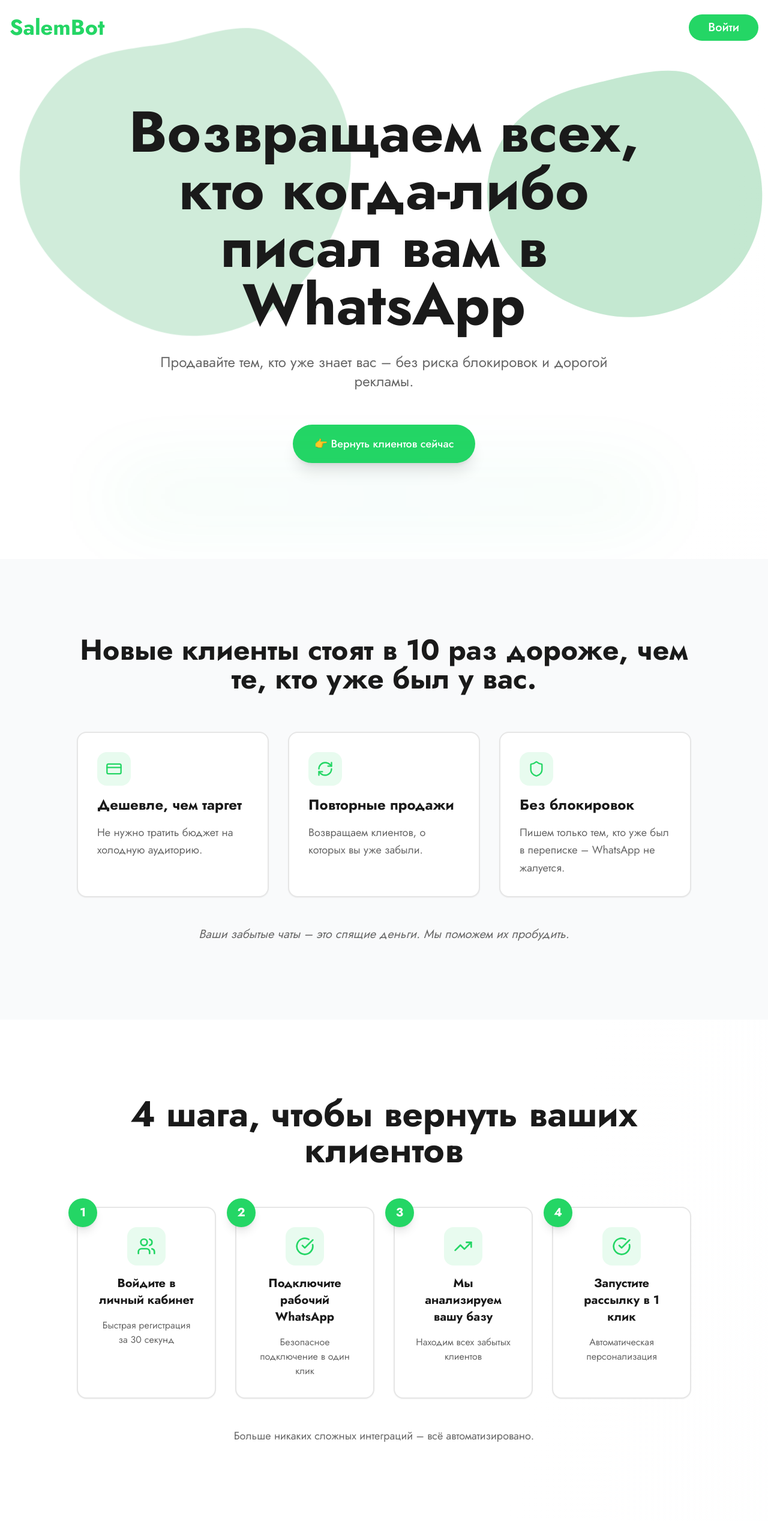
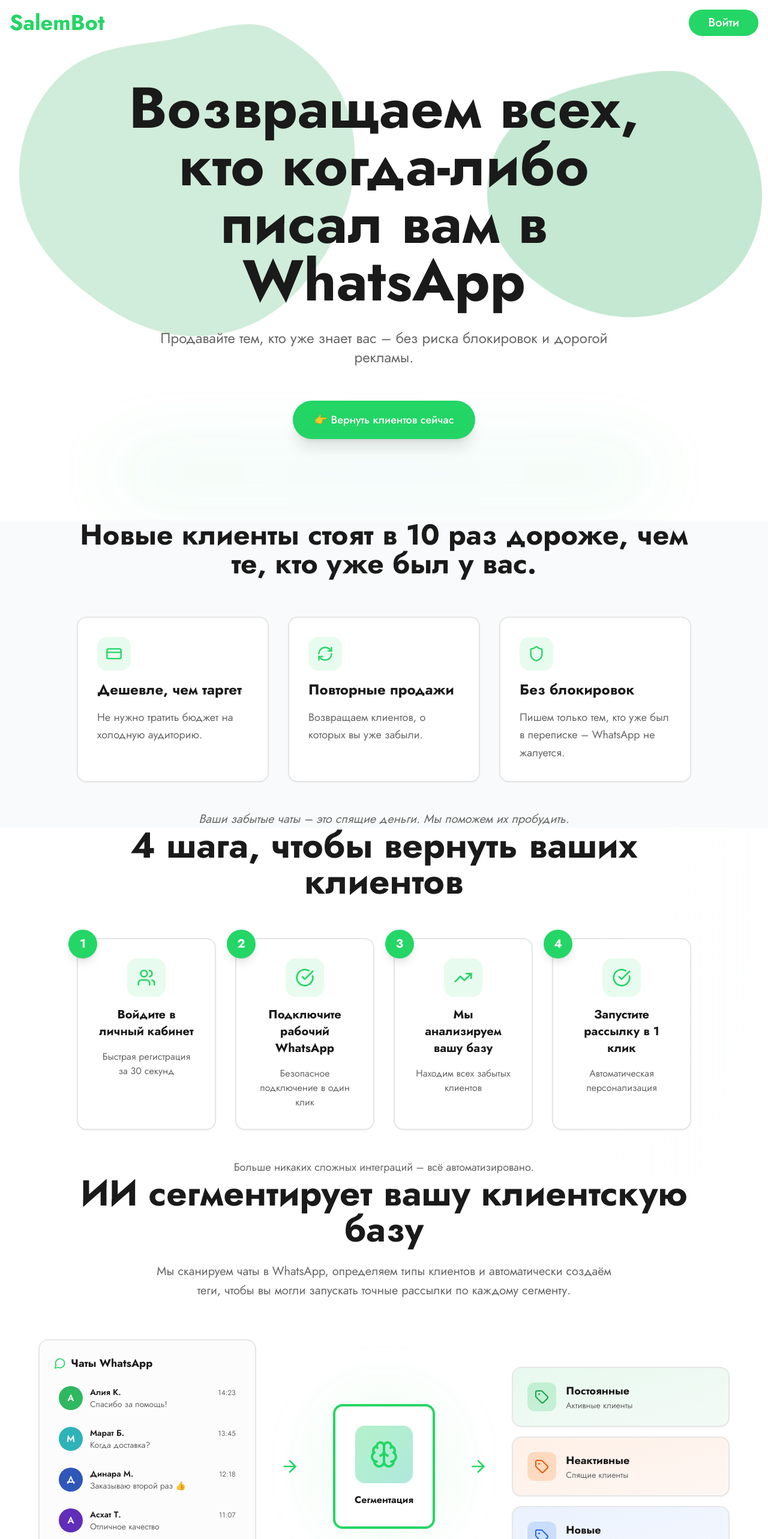
Before and after one commit to kenzheshh/sync-message-kit, a React (Vite) app: page /new in a window 1280 px wide. Shown: the top 2566 px of the page at 60% size. Built offline with nearby package versions, Linux system fonts and the light colour scheme; the HTML template or start-up script is replaced by a standard one.

Commit message:
Adjust block margin

```diff
--- a/src/pages/New.tsx
+++ b/src/pages/New.tsx
@@ -22,7 +22,7 @@ const New = () => {
       </div>
 
       {/* Navigation */}
-      <nav className="relative z-10 container mx-auto px-4 py-6 flex justify-between items-center">
+      <nav className="relative z-10 container mx-auto px-4 py-4 flex justify-between items-center">
         <div className="flex items-center gap-4">
           <div className="text-4xl font-bold text-primary">SalemBot</div>
         </div>
@@ -32,7 +32,7 @@ const New = () => {
       </nav>
 
       {/* 1. HERO SECTION */}
-      <section className="container mx-auto px-4 py-12 lg:py-20 relative z-10">
+      <section className="container mx-auto px-4 py-8 lg:py-14 relative z-10">
         <div className="max-w-4xl mx-auto text-center space-y-8 animate-fade-in">
           <h1 className="text-6xl md:text-7xl lg:text-8xl font-bold leading-tight">
             Возвращаем всех, кто когда-либо писал вам в WhatsApp
@@ -54,7 +54,7 @@ const New = () => {
       </section>
 
       {/* 2. ПОЧЕМУ ЭТО ВАЖНО */}
-      <section className="py-32 bg-muted relative z-10">
+      <section className="py-22 bg-muted relative z-10">
         <div className="container mx-auto px-4">
           <div className="max-w-5xl mx-auto">
             <div className="text-center mb-16">
@@ -111,7 +111,7 @@ const New = () => {
       </section>
 
       {/* 3. КАК ЭТО РАБОТАЕТ */}
-      <section className="py-32 relative z-10">
+      <section className="py-22 relative z-10">
         <div className="container mx-auto px-4">
           <div className="max-w-5xl mx-auto">
             <div className="text-center mb-16">
@@ -192,7 +192,7 @@ const New = () => {
       </section>
 
       {/* СЕГМЕНТАЦИЯ КЛИЕНТСКОЙ БАЗЫ */}
-      <section className="py-32 bg-background relative z-10">
+      <section className="py-22 bg-background relative z-10">
         <div className="container mx-auto px-4">
           <div className="max-w-6xl mx-auto">
             <div className="text-center mb-16">
@@ -320,7 +320,7 @@ const New = () => {
       </section>
 
       {/* 4. СКРЫТЫЕ ДЕНЬГИ */}
-      <section className="py-32 bg-muted relative z-10">
+      <section className="py-22 bg-muted relative z-10">
         <div className="container mx-auto px-4">
           <div className="max-w-4xl mx-auto">
             <Card className="border-2 shadow-2xl bg-background overflow-hidden">
@@ -346,7 +346,7 @@ const New = () => {
       </section>
 
       {/* 5. CASES */}
-      <section className="py-32 relative z-10">
+      <section className="py-22 relative z-10">
         <div className="container mx-auto px-4">
           <div className="max-w-5xl mx-auto">
             <div className="text-center mb-16">
@@ -394,7 +394,7 @@ const New = () => {
       </section>
 
       {/* 6. PRICING */}
-      <section className="py-32 bg-muted relative z-10">
+      <section className="py-22 bg-muted relative z-10">
         <div className="container mx-auto px-4">
           <div className="max-w-5xl mx-auto">
             <div className="text-center mb-16">
@@ -513,7 +513,7 @@ const New = () => {
       </section>
 
       {/* 7. FAQ */}
-      <section className="py-32 relative z-10">
+      <section className="py-22 relative z-10">
         <div className="container mx-auto px-4">
           <div className="max-w-3xl mx-auto">
             <div className="text-center mb-16">
@@ -573,7 +573,7 @@ const New = () => {
       </section>
 
       {/* Footer CTA with Animation */}
-      <section className="py-20 relative z-10 overflow-hidden">
+      <section className="py-14 relative z-10 overflow-hidden">
         <div className="absolute inset-0 bg-gradient-to-br from-primary/10 via-accent/10 to-primary/10 animate-pulse-slow"></div>
         <div className="container mx-auto px-4 relative z-10">
           <div className="max-w-3xl mx-auto text-center space-y-6">
@@ -598,7 +598,7 @@ const New = () => {
 
       {/* Footer */}
       <footer className="bg-muted border-t relative z-10">
-        <div className="container mx-auto px-4 py-12">
+        <div className="container mx-auto px-4 py-8">
           <div className="grid md:grid-cols-4 gap-8 mb-8">
             <div className="space-y-4">
               <div className="text-3xl font-bold text-primary">SalemBot</div>
```
